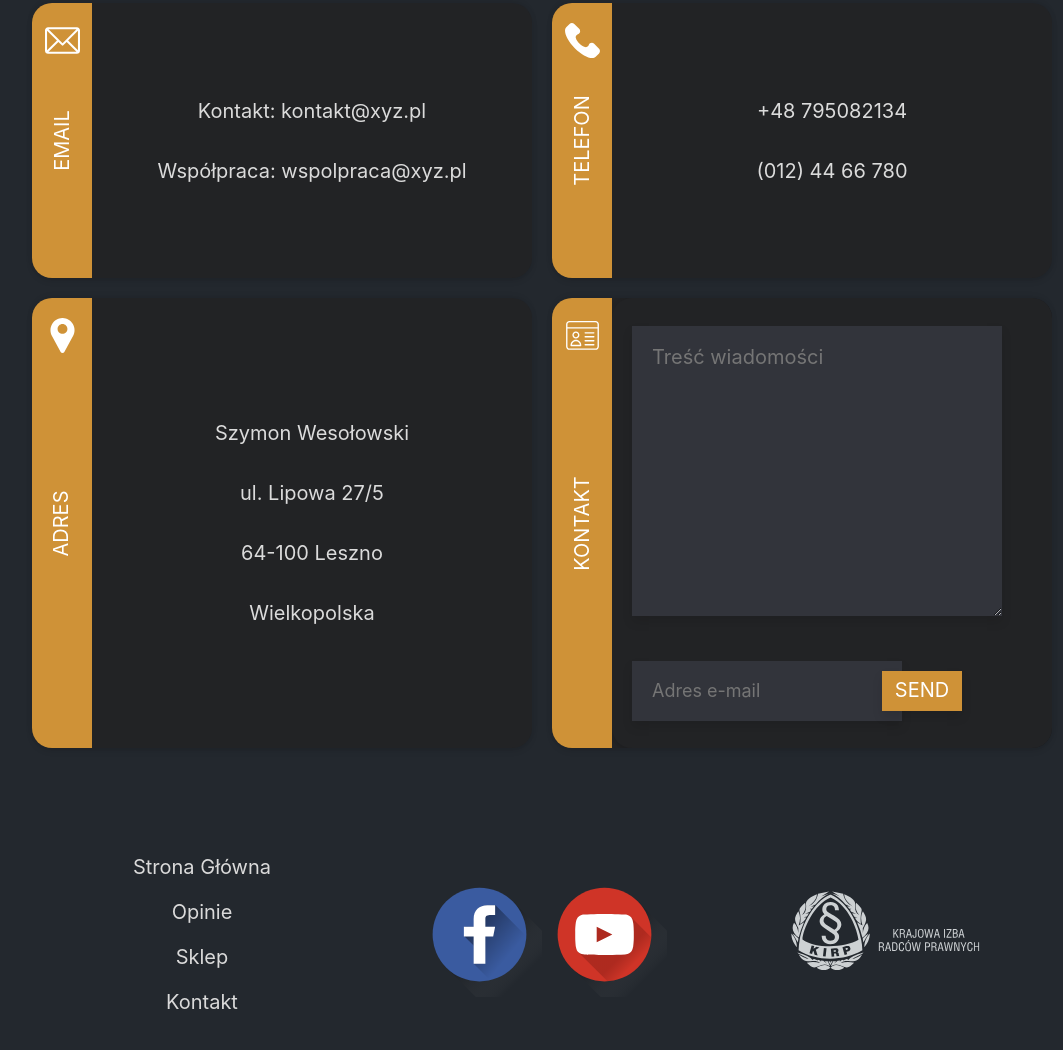
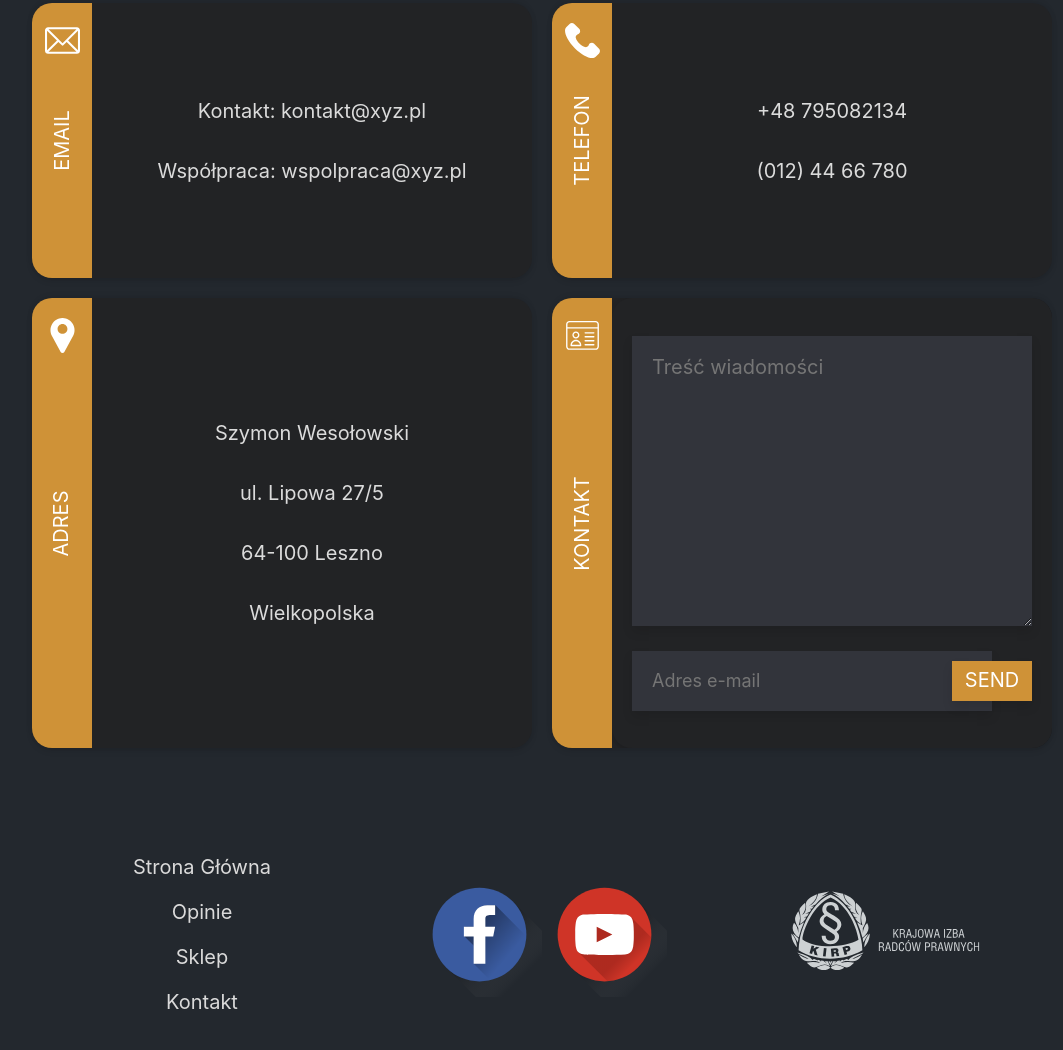
Before and after one commit to Spyszo/radca-prawny, a plain HTML site: page index.html in a window 1280 px wide. Shown: the part 4903-5953 px from the top of the page, without its empty margins (98-1161 px from the left). Drawn offline with Linux system fonts and the light colour scheme; a web font is replaced by a local one.

Commit message:
Form fix

```diff
--- a/css/style.css
+++ b/css/style.css
@@ -820,6 +820,7 @@ header nav .title hr {
     overflow: hidden;
     background-color: rgb(34, 35, 37);
     box-shadow: 0 -2px 6px rgba(0, 0, 0, 0.05), 0 3px 6px rgba(0, 0, 0, 0.10);
+    padding: 20px;
 }
 
 .form h2 {
@@ -845,8 +846,7 @@ form {
 }
 
 form textarea {
-    max-width: 330px;
-    width: calc(100% - 70px);
+    width: calc(100% - 40px);
     height: 250px;
     border: none;
     margin-bottom: 20px;
@@ -855,7 +855,6 @@ form textarea {
     font-size: 18px;
     background-color: rgb(50, 52, 59);
     color: white;
-    margin: 20px;
     font-size: 1em;
 }
 
@@ -865,17 +864,14 @@ form textarea::placeholder {
 
 form .send_button {
     position: relative;
-    width: fit-content;
+    width: 100%;
 }
 
 form .send_button input {
-    max-width: 250px;
-    width: calc(100% - 80px);
-    margin: 20px;
-    margin-right: 50px;
+    width: calc(100% - 100px);
     height: 60px;
     border: none;
-    padding: 0 0 0 20px;
+    padding: 0 40px 0 20px;
     box-shadow: 0 6px 10px 0 rgba(0, 0, 0, .1);
     font-size: 18px;
     background-color: rgb(50, 52, 59);
@@ -888,7 +884,7 @@ form .send_button input::placeholder {
 
 form .send_button button {
     position: absolute;
-    right: -10px;
+    right: 0px;
     top: 50%;
     transform: translateY(-50%);
     font-size: 1em;
```
